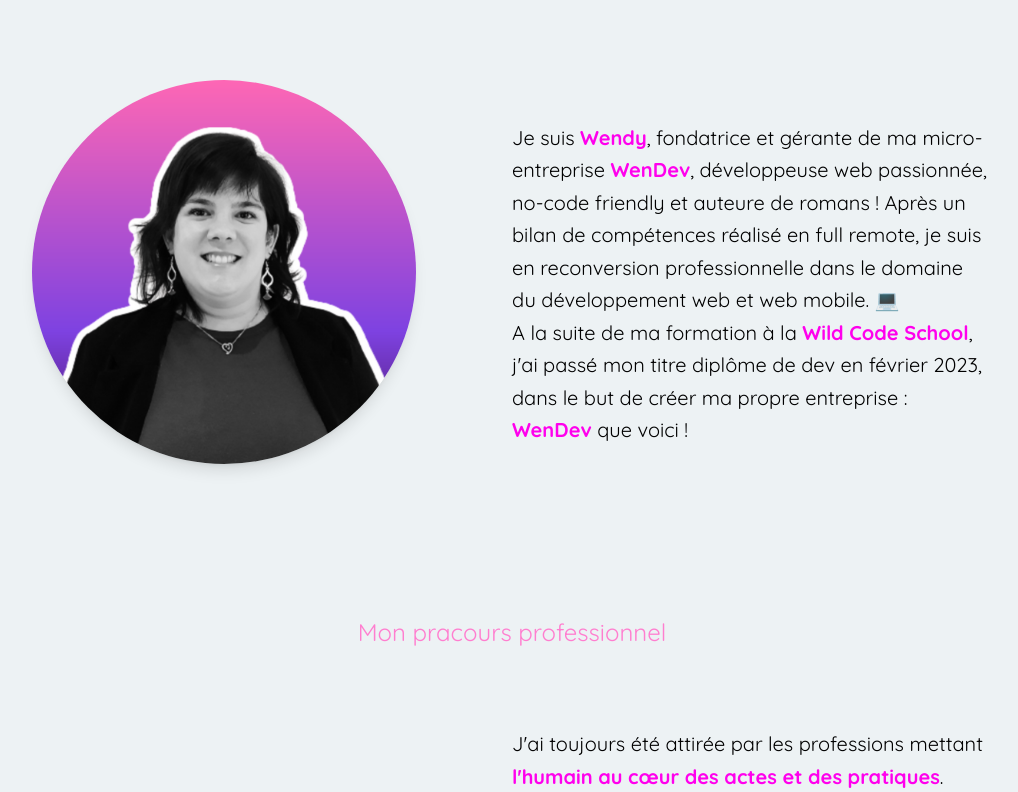
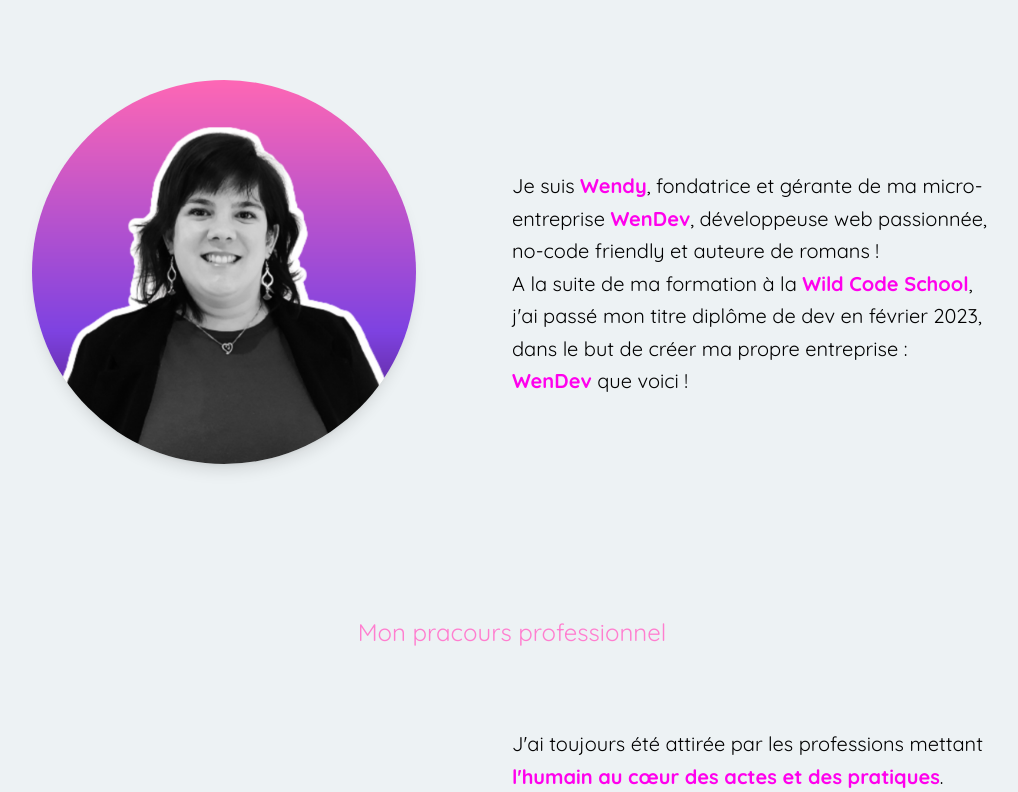
Before and after one commit to devvasyl/site-wendev, a React (Create React App) app: page /About in a window 1280 px wide. Shown: the part 644-1436 px from the top of the page, without its empty margins (128-1146 px from the left). Built offline with nearby package versions, Linux system fonts and the light colour scheme.

Commit message:
Update footer and links

```diff
--- a/src/components/Footer.jsx
+++ b/src/components/Footer.jsx
@@ -90,9 +90,9 @@
             <li className="pt-4 font-light">
               {" "}
               <a
-                href="https://discord.com/"
-                alt="Redirect to Discord"
-                aria-label="Redirect to Discord"
+                href="https://github.com/wendybaque"
+                alt="Redirect to Github"
+                aria-label="Redirect to Github"
                 target="_blank"
                 rel="noreferrer"
                 className="hover:text-pinkDark"
@@ -103,7 +103,7 @@
             <li className="pt-4 font-light">
               {" "}
               <a
-                href="https://www.linkedin.com/company/92696774/admin/"
+                href="https://www.linkedin.com/company/wendev/"
                 alt="Redirect to LinkedIn"
                 aria-label="Redirect to LinkedIn"
                 target="_blank"
@@ -126,6 +126,9 @@
             <a href="/Cgv">
               <li className="pt-4 font-light hover:text-pinkDark">C.G.V.</li>
             </a>
+            <li className="pt-4 font-light">SIRET : 95400298600014</li>
+            <li className="pt-4 font-light">© 2022-2023 wendev.fr par WenDev</li>
+
           </ul>
         </div>
       </div>
--- a/src/components/Partenaires.jsx
+++ b/src/components/Partenaires.jsx
@@ -8,7 +8,7 @@
       name: "Nono du web",
       service: "Développeur web et formateur",
       website: "https://www.nonoweb17.fr/",
-      logo: "https://www.nonoweb17.fr/static/media/logo.4c7d8262a72e29a3bea0.png",
+      logo: "https://www.nonoweb17.fr/assets/logo-97c07f1d.png",
     },
     {
       id: 2,
--- a/src/pages/PageAbout.jsx
+++ b/src/pages/PageAbout.jsx
@@ -70,11 +70,17 @@
               , fondatrice et gérante de ma micro-entreprise{" "}
               <strong className="text-bold text-pinkDark">WenDev</strong>,
               développeuse web passionnée, no-code friendly et auteure de romans
-              ! Après un bilan de compétences réalisé en full remote, je suis en
-              reconversion professionnelle dans le domaine du développement web
-              et web mobile. 💻 <br />A la suite de ma formation à la{" "}
+              ! <br />A la suite de ma formation à la{" "}
               <strong className="text-bold text-pinkDark">
-                Wild Code School
+                <a
+                  href="https://www.wildcodeschool.com/fr-fr/"
+                  alt="Redirection vers le site web de la Wild Code School"
+                  aria-label="Redirection vers le site web de la Wild Code School"
+                  rel="noreferrer"
+                  target="_blank"
+                >
+                  Wild Code School
+                </a>
               </strong>
               , j'ai passé mon titre diplôme de dev en février 2023, dans le but
               de créer ma propre entreprise :{" "}
--- a/src/pages/Partenaires.jsx
+++ b/src/pages/Partenaires.jsx
@@ -10,7 +10,7 @@
       title: "Développeur web & formateur",
       descr:
         "Je m'appelle Arnaud et j'ai 34 ans. Je suis développeur web depuis février 2022 et formateur depuis octobre 2022. En tant que développeur web, je suis dévoué à offrir un service de qualité à mes clients et à concrétiser leurs projets. Je suis constamment à la recherche de nouvelles opportunités pour améliorer mes compétences et proposer des sites encore meilleurs à mes clients. Je suis une personne curieuse, toujours en quête de connaissances pour rester à la pointe des dernières tendances et technologies du secteur. Je tiens également à exprimer ma gratitude envers WenDev pour ce partenariat prometteur. Je suis convaincu que cette collaboration sera enrichissante et nous permettra de réaliser de belles choses ensemble.",
-      img: "https://www.nonoweb17.fr/static/media/logo.4c7d8262a72e29a3bea0.png",
+      img: "https://www.nonoweb17.fr/assets/logo-97c07f1d.png",
       link: "https://www.nonoweb17.fr/",
     },
     {
```
